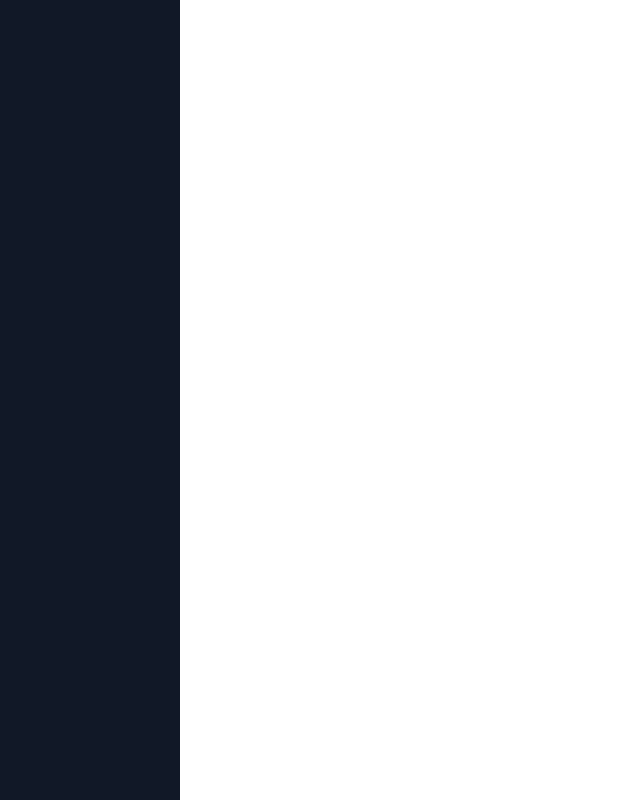
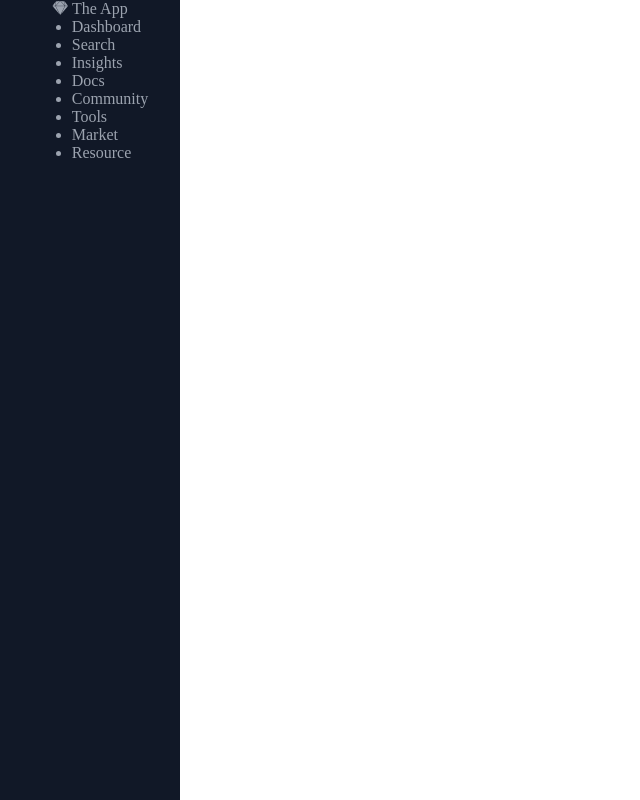
Before and after one commit to EhWanu/sidebar, a plain HTML site: page index.html in a window 1280 px wide. Shown: the whole page, without its empty margins (0-640 px from the left). Drawn offline with Linux system fonts and the light colour scheme.

Commit message:
Skeleton nav list

```diff
--- a/index.html
+++ b/index.html
@@ -5,12 +5,45 @@
     <meta http-equiv="X-UA-Compatible" content="IE=edge">
     <meta name="viewport" content="width=device-width, initial-scale=1.0">
     <link rel="stylesheet" href="styles.css">
+    <link rel="stylesheet" href="https://cdnjs.cloudflare.com/ajax/libs/font-awesome/6.0.0-beta2/css/all.min.css" integrity="sha512-YWzhKL2whUzgiheMoBFwW8CKV4qpHQAEuvilg9FAn5VJUDwKZZxkJNuGM4XkWuk94WCrrwslk8yWNGmY1EduTA=="
+        crossorigin="anonymous"
+        eferrerpolicy="no-referrer" />
     <title>Responsive Sidebar </title>
 </head>
 <body>
     <div class="sidebar">
-        <div class="sidebar-top"></div>
-        <div class="sidebar-"></div>
+        <div class="sidebar-top">
+            <i class="fab fa-sketch"></i>
+            <span class="brand">The App</span>
+        </div>
+        <div class="sidebar-">
+            <ul class="list">
+                <li class='list-item '>
+                    <span class="list-item-text">Dashboard</span>
+                </li>
+                <li class='list-item '>
+                    <span class="list-item-text">Search</span>
+                </li>
+                <li class='list-item '>
+                    <span class="list-item-text">Insights</span>
+                </li>
+                <li class='list-item '>
+                    <span class="list-item-text">Docs</span>
+                </li>
+                <li class='list-item '>
+                    <span class="list-item-text">Community</span>
+                </li>
+                <li class='list-item '>
+                    <span class="list-item-text">Tools</span>
+                </li>
+                <li class='list-item '>
+                    <span class="list-item-text">Market</span>
+                </li>
+                <li class='list-item '>
+                    <span class="list-item-text">Resource</span>
+                </li>
+            </ul>
+        </div>
         <div class="sidebar-bottom"></div>
     </div>
 </body>
```
